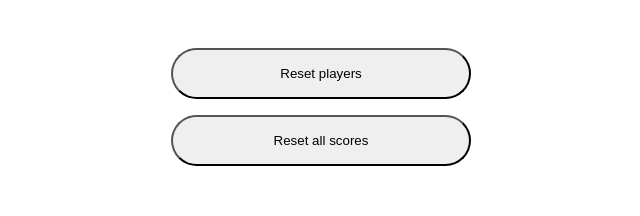
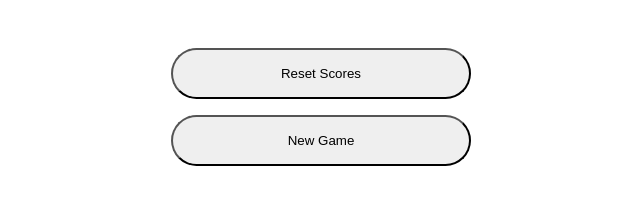
Before and after one commit to sarina-nikolic/score-keeper, a React (Create React App) app: page / in a window 1280 px wide. Shown: the top 216 px of the page, without its empty margins (319-959 px from the left). Built offline with nearby package versions, Linux system fonts and the light colour scheme.

Commit message:
Add reset players

```diff
--- a/src/App.js
+++ b/src/App.js
@@ -37,6 +37,10 @@ function App() {
     );
   }
 
+  function resetAllPlayers() {
+    setPlayers([]);
+  }
+
   return (
     <div className="App">
       {/* eslint-disable-next-line */}
@@ -51,8 +55,8 @@ function App() {
           />
         ))}
       </ul>
-      <Button text="Reset players" />
-      <Button text="Reset all scores" />
+      <Button onClick={resetAllScores}>Reset Scores</Button>
+      <Button onClick={resetAllPlayers}>New Game</Button>
       <PlayerForm onCreatePlayer={createPlayer} />
     </div>
   );
--- a/src/Button.js
+++ b/src/Button.js
@@ -1,9 +1,9 @@
 import "./Button.css";
 
-export default function Button({ text, resetAllScores }) {
+export default function Button({ onClick, children }) {
   return (
-    <button onClick={resetAllScores} className="Button">
-      {text}
+    <button onClick={onClick} className="Button">
+      {children}
     </button>
   );
 }
```
